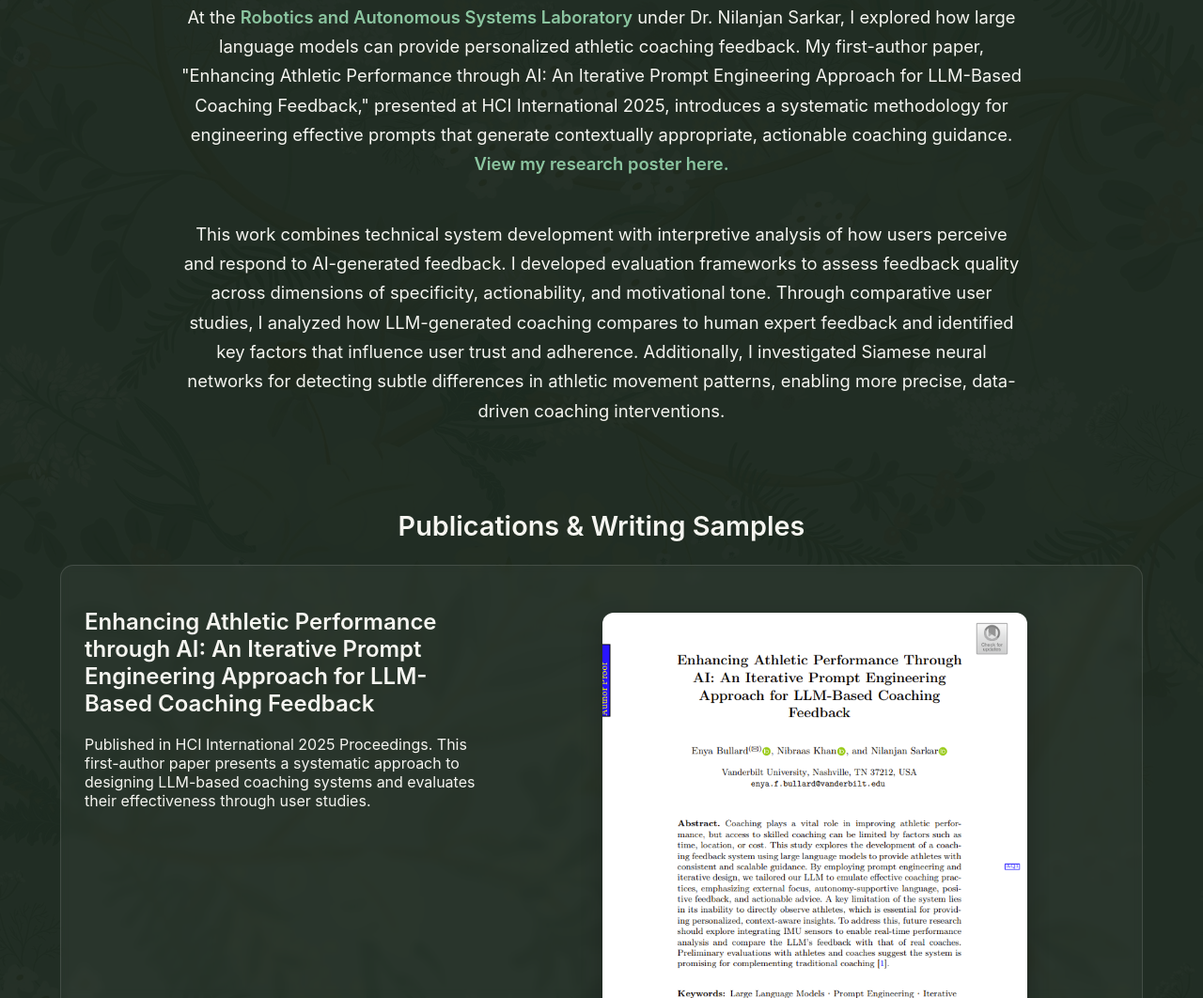
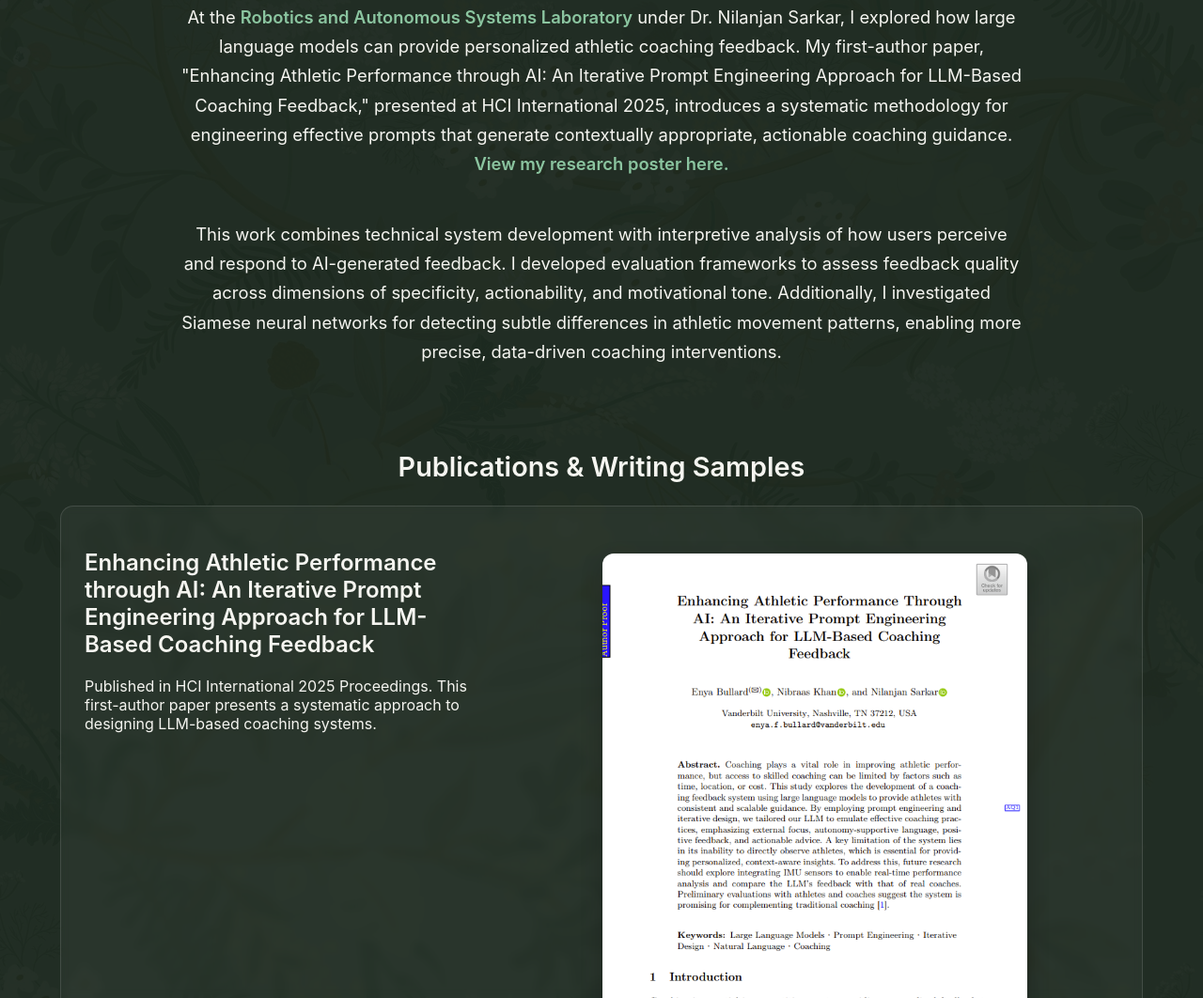
Before and after one commit to EnyaBu/EnyaBu.github.io, a plain HTML site: page index.html in a window 1280 px wide. Shown: the part 5359-6421 px from the top of the page at 94% size. Drawn offline with Linux system fonts and the light colour scheme.

Commit message:
Update index.html

```diff
--- a/index.html
+++ b/index.html
@@ -181,9 +181,7 @@
       <p class="research-text">
         This work combines technical system development with interpretive analysis of how users perceive and respond to
         AI-generated feedback. I developed evaluation frameworks to assess feedback quality across dimensions of
-        specificity, actionability, and motivational tone. Through comparative user studies, I analyzed how
-        LLM-generated coaching compares to human expert feedback and identified key factors that influence user trust
-        and adherence.
+        specificity, actionability, and motivational tone.
         Additionally, I investigated Siamese neural networks for detecting subtle differences in athletic movement
         patterns, enabling more precise, data-driven coaching interventions.
       </p>
@@ -197,7 +195,7 @@
               Coaching
               Feedback</h2>
             <p>Published in HCI International 2025 Proceedings. This first-author paper presents a systematic approach
-              to designing LLM-based coaching systems and evaluates their effectiveness through user studies. </p>
+              to designing LLM-based coaching systems. </p>
           </div>
           <div class="project-image">
             <img src="Images/HCI_Paper.png" alt="HCI Paper" />
```
